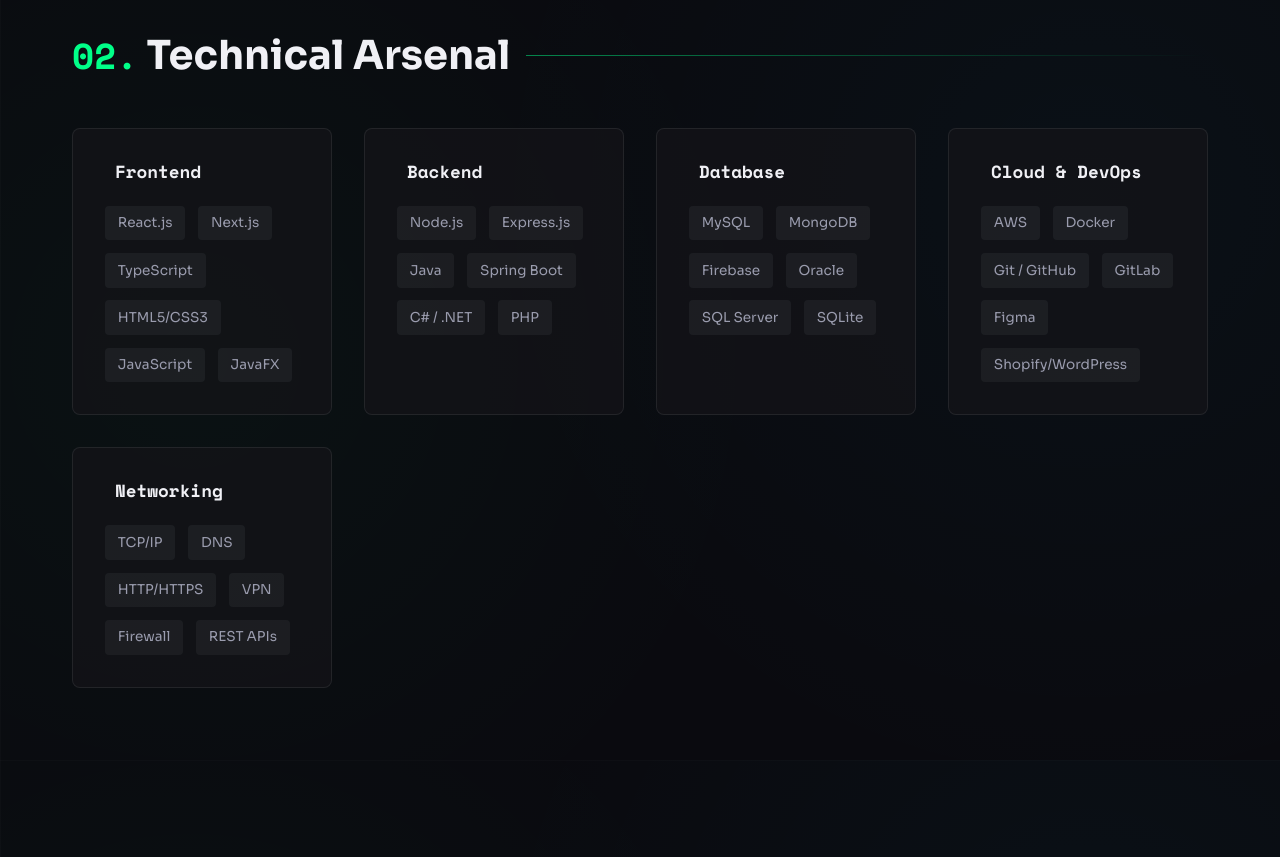
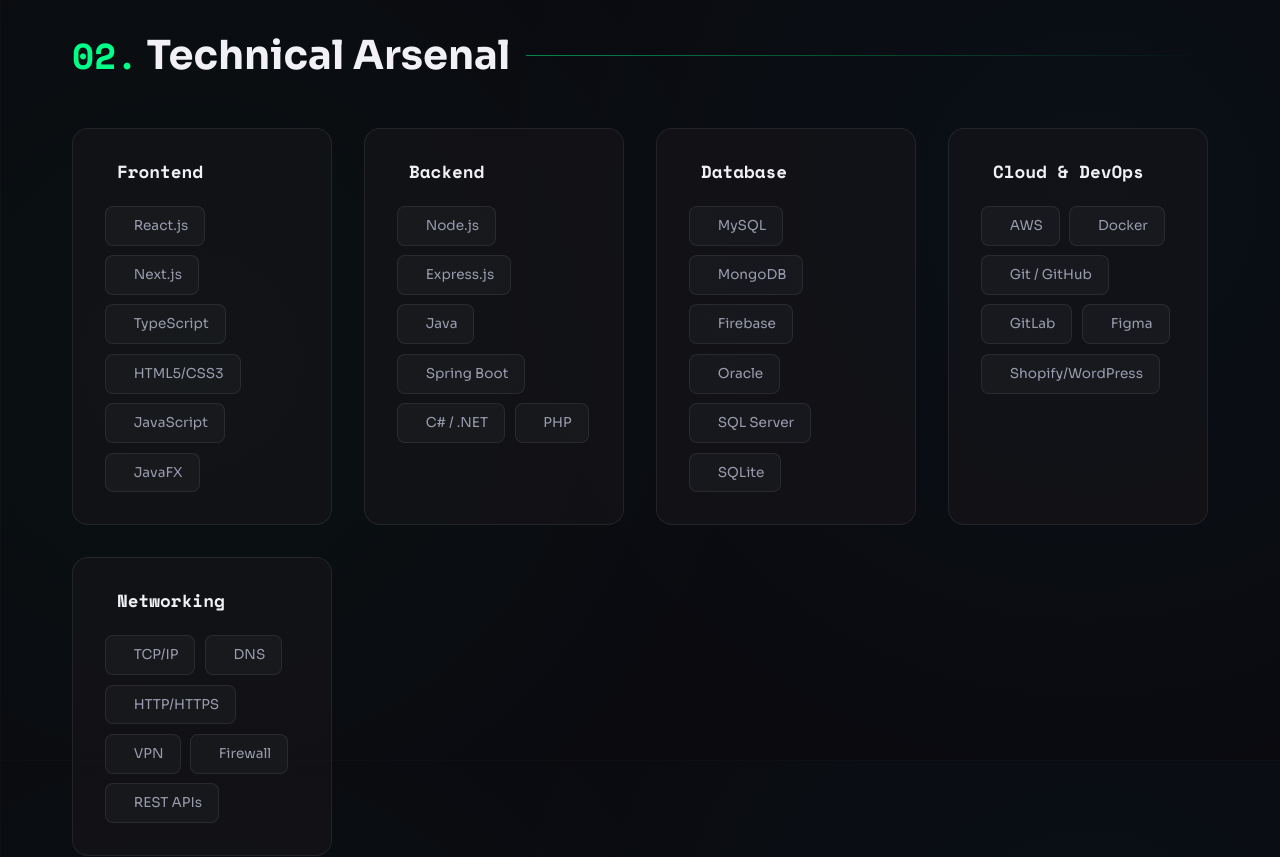
Before and after one commit to Hatimlk/OwnPortfolio, a React (Vite) app: page / in a window 1280 px wide. Shown: the part 1640-2497 px from the top of the page. Built offline with nearby package versions, Linux system fonts and the light colour scheme; some icons are missing.

Commit message:
Improve skills section UI/UX

```diff
--- a/src/index.css
+++ b/src/index.css
@@ -434,13 +434,33 @@
 .skill-category {
     background: var(--bg-card);
     border: 1px solid var(--border-subtle);
-    border-radius: 8px;
+    border-radius: 16px;
     padding: 2rem;
+    transition: var(--transition);
+    position: relative;
+    overflow: hidden;
+}
+
+.skill-category::before {
+    content: '';
+    position: absolute;
+    top: 0;
+    left: 0;
+    right: 0;
+    height: 3px;
+    background: linear-gradient(90deg, var(--primary), transparent);
+    opacity: 0;
     transition: var(--transition);
 }
 
 .skill-category:hover {
-    border-color: var(--primary);
+    border-color: rgba(0, 255, 136, 0.4);
+    transform: translateY(-8px);
+    box-shadow: 0 20px 40px rgba(0, 0, 0, 0.4);
+}
+
+.skill-category:hover::before {
+    opacity: 1;
 }
 
 .skill-category h3 {
@@ -449,7 +469,7 @@
     margin-bottom: 1.5rem;
     display: flex;
     align-items: center;
-    gap: 10px;
+    gap: 12px;
     color: var(--text-main);
 }
 
@@ -461,22 +481,39 @@
 .skill-tags {
     display: flex;
     flex-wrap: wrap;
-    gap: 0.8rem;
+    gap: 0.6rem;
 }
 
 .skill-tag {
-    background: rgba(255, 255, 255, 0.05);
-    padding: 0.4rem 0.8rem;
-    border-radius: 4px;
+    background: rgba(255, 255, 255, 0.03);
+    border: 1px solid var(--border-subtle);
+    padding: 0.5rem 1rem;
+    border-radius: 8px;
     font-size: 0.85rem;
     color: var(--text-muted);
+    transition: var(--transition);
+    display: flex;
+    align-items: center;
+    gap: 6px;
+}
+
+.skill-tag::before {
+    content: '▹';
+    color: var(--primary);
+    font-size: 0.7rem;
+    opacity: 0;
     transition: var(--transition);
 }
 
 .skill-tag:hover {
     background: rgba(0, 255, 136, 0.1);
+    border-color: rgba(0, 255, 136, 0.3);
     color: var(--primary);
-    transform: translateY(-2px);
+    transform: translateY(-3px);
+}
+
+.skill-tag:hover::before {
+    opacity: 1;
 }
 
 /* Projects Section */
```
